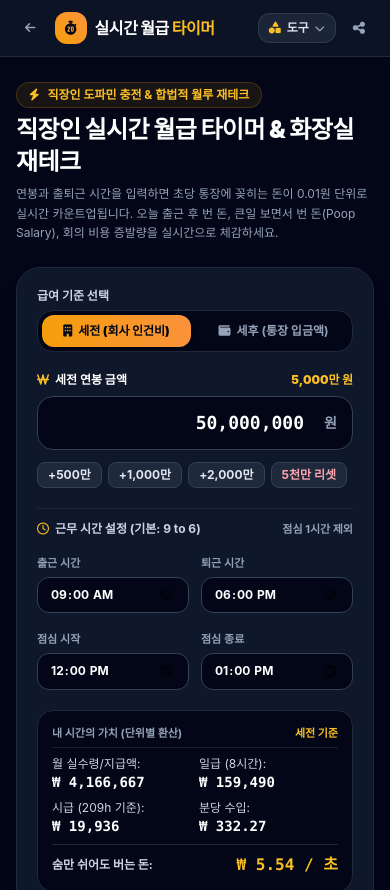
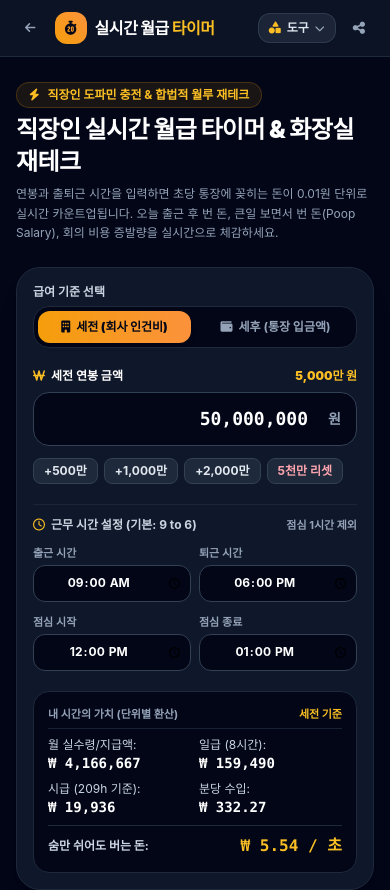
Before and after one commit to ryon-z/useful, a website: page salary-timer/index.html in a window 390 px wide. Shown: the top 890 px of the page. Drawn offline with nearby package versions, Linux system fonts and the light colour scheme; a web font is replaced by a local one.

Commit message:
fix(salary-timer): 모바일/웹뷰 좁은 화면에서 출퇴근 및 점심시간 input[type=time] 컨테이너 돌출 오버플로우 현상 해결 (min-w-0, gap-2, px-1.5, text-center, overflow-hidden)

```diff
--- a/salary-timer/index.html
+++ b/salary-timer/index.html
@@ -321,7 +321,7 @@
     <div class="grid grid-cols-1 lg:grid-cols-12 gap-6 items-start">
 
       <!-- [좌측 5열: 급여 및 근무 시간 설정 폼] -->
-      <section class="lg:col-span-5 bg-slate-900 border border-slate-800 rounded-3xl p-5 sm:p-6 shadow-xl space-y-5">
+      <section class="lg:col-span-5 bg-slate-900 border border-slate-800 rounded-3xl p-4 sm:p-6 shadow-xl space-y-5 overflow-hidden">
 
         <!-- 세전 vs 세후 실수령액 토글 -->
         <div class="space-y-1.5">
@@ -372,25 +372,25 @@
             <span class="text-[11px] text-slate-400">점심 1시간 제외</span>
           </div>
 
-          <div class="grid grid-cols-2 gap-3">
-            <div class="space-y-1">
-              <label for="work-start-time" class="text-[11px] text-slate-400 font-semibold">출근 시간</label>
-              <input type="time" id="work-start-time" value="09:00" oninput="onTimeConfigChange()" class="w-full bg-slate-950 border border-slate-700 rounded-xl px-3 py-2 text-white font-bold text-xs sm:text-sm focus:outline-none focus:border-amber-400">
+          <div class="grid grid-cols-2 gap-2 sm:gap-3">
+            <div class="space-y-1 min-w-0">
+              <label for="work-start-time" class="text-[11px] text-slate-400 font-semibold block truncate">출근 시간</label>
+              <input type="time" id="work-start-time" value="09:00" oninput="onTimeConfigChange()" class="w-full max-w-full min-w-0 box-border text-center bg-slate-950 border border-slate-700 rounded-xl px-1.5 sm:px-3 py-2 text-white font-bold text-xs sm:text-sm focus:outline-none focus:border-amber-400">
             </div>
-            <div class="space-y-1">
-              <label for="work-end-time" class="text-[11px] text-slate-400 font-semibold">퇴근 시간</label>
-              <input type="time" id="work-end-time" value="18:00" oninput="onTimeConfigChange()" class="w-full bg-slate-950 border border-slate-700 rounded-xl px-3 py-2 text-white font-bold text-xs sm:text-sm focus:outline-none focus:border-amber-400">
+            <div class="space-y-1 min-w-0">
+              <label for="work-end-time" class="text-[11px] text-slate-400 font-semibold block truncate">퇴근 시간</label>
+              <input type="time" id="work-end-time" value="18:00" oninput="onTimeConfigChange()" class="w-full max-w-full min-w-0 box-border text-center bg-slate-950 border border-slate-700 rounded-xl px-1.5 sm:px-3 py-2 text-white font-bold text-xs sm:text-sm focus:outline-none focus:border-amber-400">
             </div>
           </div>
 
-          <div class="grid grid-cols-2 gap-3">
-            <div class="space-y-1">
-              <label for="lunch-start-time" class="text-[11px] text-slate-400 font-semibold">점심 시작</label>
-              <input type="time" id="lunch-start-time" value="12:00" oninput="onTimeConfigChange()" class="w-full bg-slate-950 border border-slate-700 rounded-xl px-3 py-2 text-white font-bold text-xs sm:text-sm focus:outline-none focus:border-amber-400">
+          <div class="grid grid-cols-2 gap-2 sm:gap-3">
+            <div class="space-y-1 min-w-0">
+              <label for="lunch-start-time" class="text-[11px] text-slate-400 font-semibold block truncate">점심 시작</label>
+              <input type="time" id="lunch-start-time" value="12:00" oninput="onTimeConfigChange()" class="w-full max-w-full min-w-0 box-border text-center bg-slate-950 border border-slate-700 rounded-xl px-1.5 sm:px-3 py-2 text-white font-bold text-xs sm:text-sm focus:outline-none focus:border-amber-400">
             </div>
-            <div class="space-y-1">
-              <label for="lunch-end-time" class="text-[11px] text-slate-400 font-semibold">점심 종료</label>
-              <input type="time" id="lunch-end-time" value="13:00" oninput="onTimeConfigChange()" class="w-full bg-slate-950 border border-slate-700 rounded-xl px-3 py-2 text-white font-bold text-xs sm:text-sm focus:outline-none focus:border-amber-400">
+            <div class="space-y-1 min-w-0">
+              <label for="lunch-end-time" class="text-[11px] text-slate-400 font-semibold block truncate">점심 종료</label>
+              <input type="time" id="lunch-end-time" value="13:00" oninput="onTimeConfigChange()" class="w-full max-w-full min-w-0 box-border text-center bg-slate-950 border border-slate-700 rounded-xl px-1.5 sm:px-3 py-2 text-white font-bold text-xs sm:text-sm focus:outline-none focus:border-amber-400">
             </div>
           </div>
         </div>
--- a/shared/inapp-webview.js
+++ b/shared/inapp-webview.js
@@ -38,6 +38,11 @@
       'body {',
       '  padding-bottom: env(safe-area-inset-bottom, 0px);',
       '  -webkit-overflow-scrolling: touch;',
+      '}',
+      'input[type="time"], input[type="date"] {',
+      '  box-sizing: border-box !important;',
+      '  max-width: 100% !important;',
+      '  min-width: 0 !important;',
       '}',
       '#gomodo-inapp-banner {',
       '  position: relative;',
```
